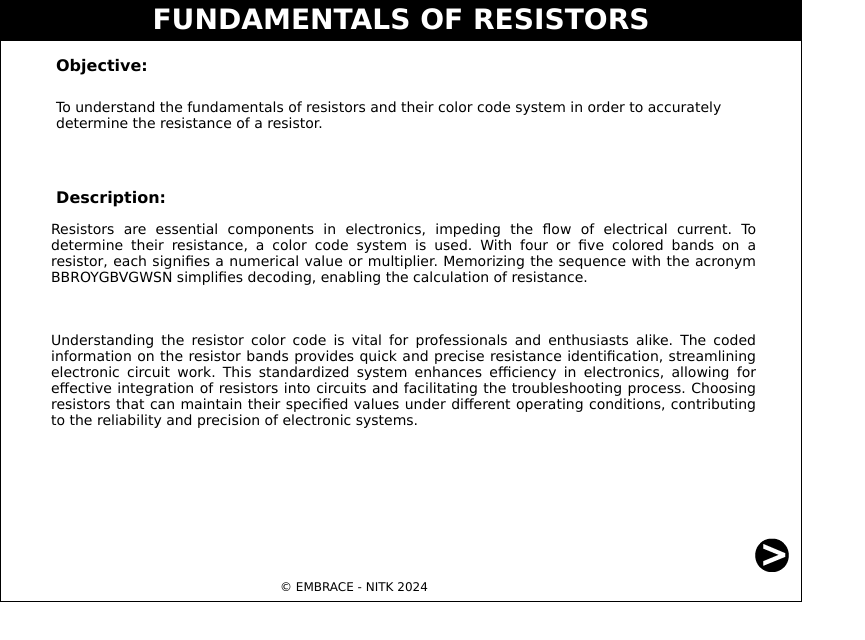
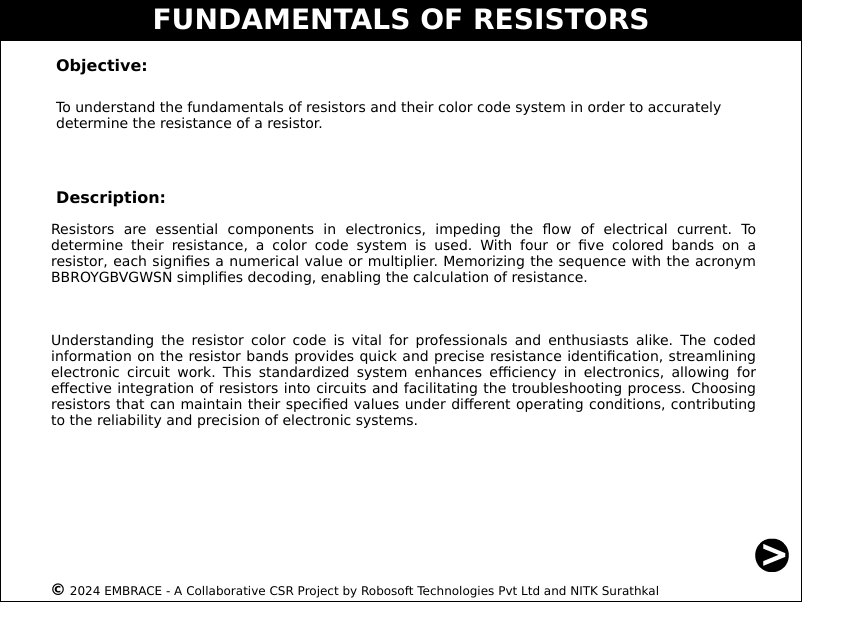
Before and after one commit to embrace-nitk/morseCodeResistor, a plain HTML site: page index.html in a window 1280 px wide. Shown: the whole page, without its empty margins (0-865 px from the left). Drawn offline with Linux system fonts and the light colour scheme.

Commit message:
updated copyright

```diff
--- a/css/style.css
+++ b/css/style.css
@@ -62,9 +62,14 @@
 
 #copyright {
   position: absolute;
-  left: 280px;
+  left: 50px;
   top: 580px;
   font-size: 12px;
+}
+
+.cp {
+  font-size: 16px;
+  font-weight: 900;
 }
 
 /* css */
--- a/index.html
+++ b/index.html
@@ -355,10 +355,12 @@
       <img id="nextButton" onclick="navNext()" src="images/Next.png" alt="" />
     </div>
     <div id="copyright">
-      &copy; EMBRACE - NITK
+      <span class="cp">&copy;</span>
       <script>
         document.write(new Date().getFullYear());
       </script>
+      EMBRACE - A Collaborative CSR Project by Robosoft Technologies Pvt Ltd and
+      NITK Surathkal
     </div>
     <!-- <script src="https://maxcdn.bootstrapcdn.com/bootstrap/3.3.7/js/bootstrap.min.js"></script> -->
   </body>
```
